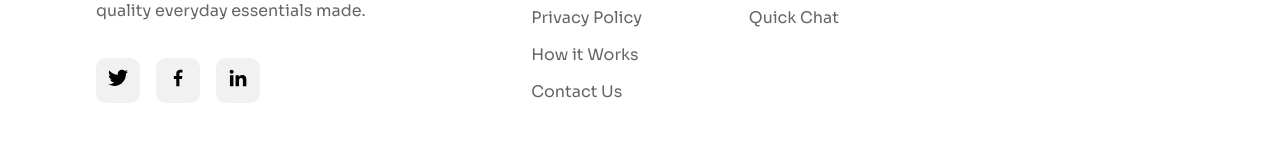
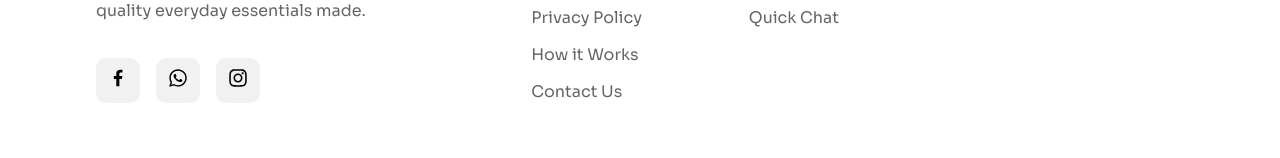
Before and after one commit to myaseir/zadain-clothing, a Next.js app: page /cart in a window 1280 px wide. Shown: the part 763-921 px from the top of the page. Built offline with nearby package versions, Linux system fonts and the light colour scheme; no server answers.

Commit message:
Update Footer.jsx

```diff
--- a/components/Footer.jsx
+++ b/components/Footer.jsx
@@ -1,7 +1,8 @@
 import React from 'react'
 import Image from 'next/image'
 import logo from '../src/assets/Logo.png'
-import {GrFacebookOption, GrTwitter, GrLinkedinOption} from 'react-icons/gr'
+import { GrFacebookOption } from 'react-icons/gr';
+import { FaWhatsapp, FaInstagram } from 'react-icons/fa';
 
 const Footer = () => {
   return (
@@ -10,11 +11,11 @@ const Footer = () => {
         <div className='logo'>
           <Image src={logo} width={180} height={30} alt='logo' />
           <p>Small, artisan label that offers a thoughtfully curated collection of high quality everyday essentials made.</p>
-          <div className='icon-container'>
-            <div><GrTwitter size={20} /></div>
-            <div><GrFacebookOption size={20} /></div>
-            <div><GrLinkedinOption size={20} /></div>
-          </div>
+            <div className='icon-container'>
+  <div><GrFacebookOption size={20} /></div>
+  <div><FaWhatsapp size={20} /></div>
+  <div><FaInstagram size={20} /></div>
+</div>
         </div>
 
         <div className='footer-links'>
```
